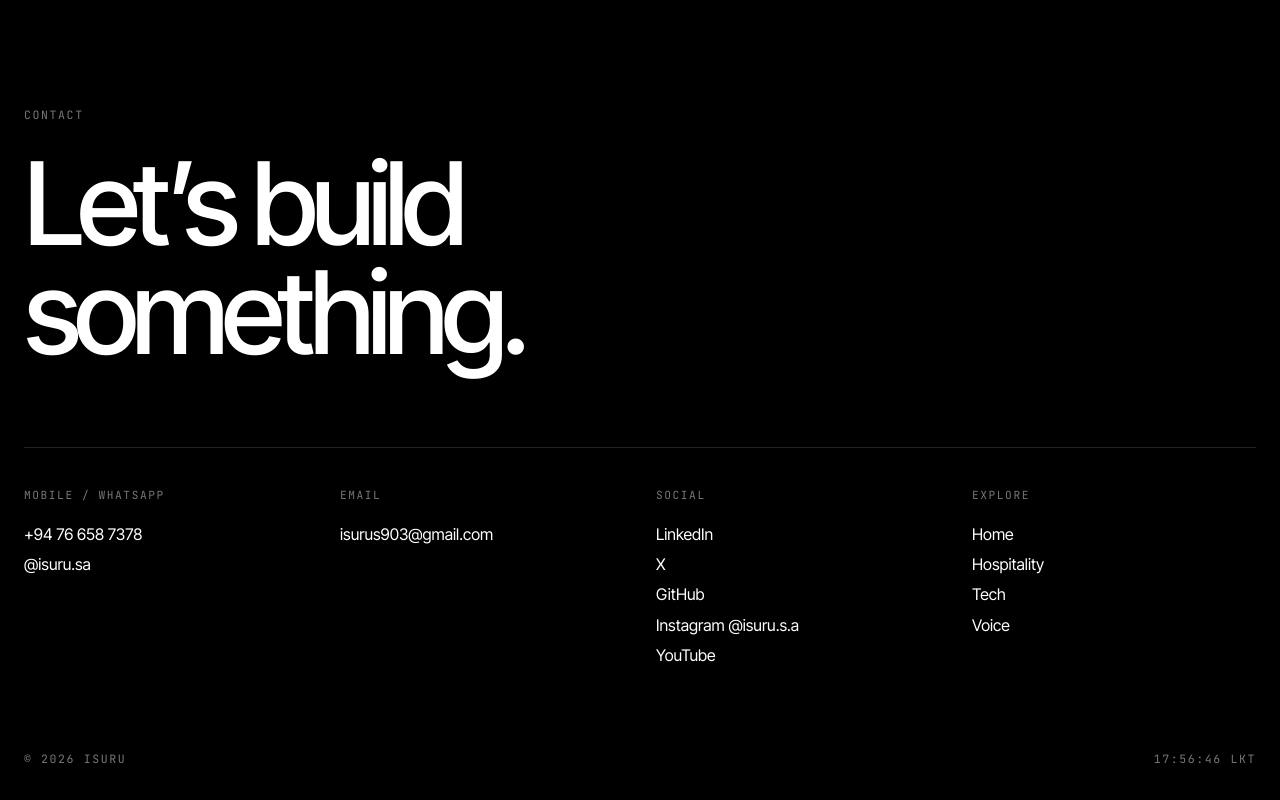
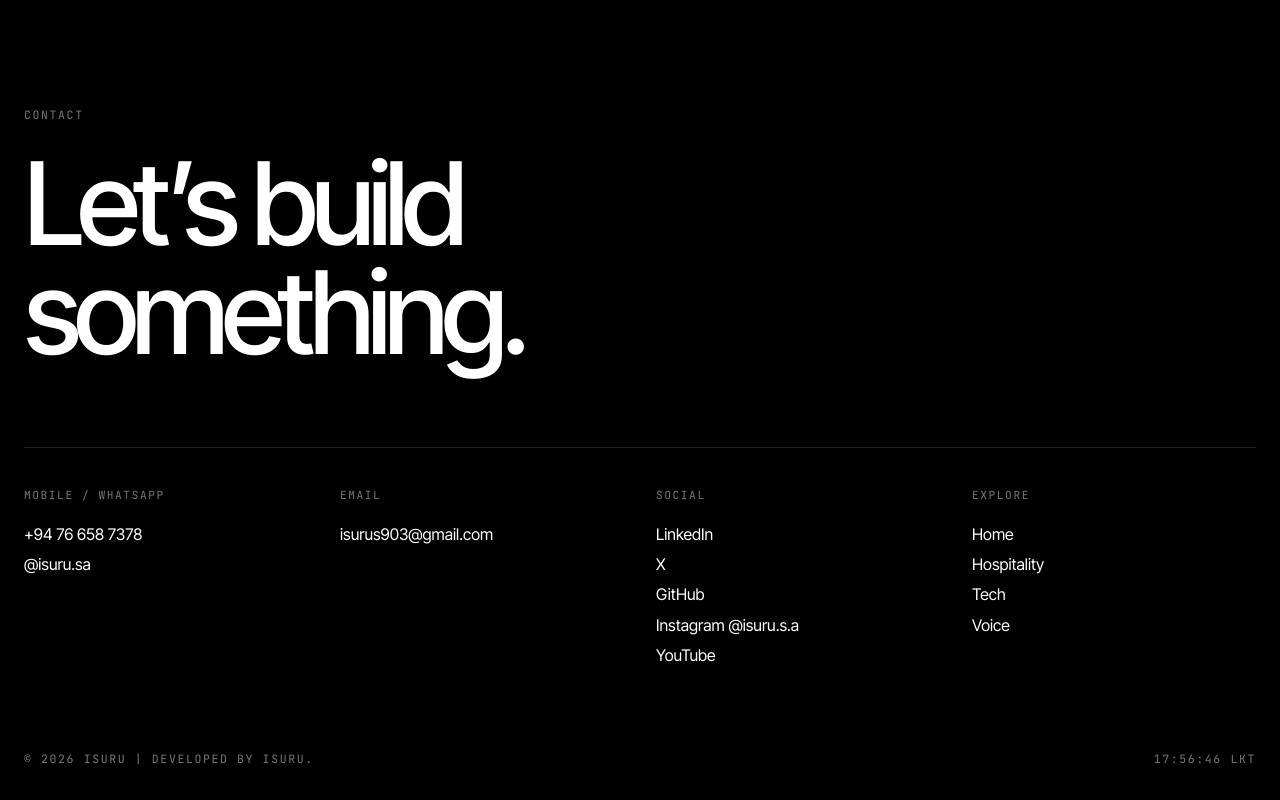
Before and after one commit to isuru963/Hello-Isuru, a plain HTML site: page voice.html in a window 1280 px wide. Shown: the part 1123-1923 px from the top of the page. Drawn offline with Linux system fonts and the light colour scheme.

Commit message:
Update footer legal text and developer credit

```diff
--- a/voice.html
+++ b/voice.html
@@ -22,5 +22,5 @@
 <div><h4>Email</h4><a href="mailto:isurus903@gmail.com">isurus903@gmail.com</a></div>
 <div><h4>Social</h4><a href="https://www.linkedin.com/in/isuru-aththanayake-7a70ab220/" target="_blank" rel="noopener">LinkedIn</a><a href="https://x.com/isuru_99" target="_blank" rel="noopener">X</a><a href="https://github.com/isuru963" target="_blank" rel="noopener">GitHub</a><a href="https://instagram.com/isuru.s.a" target="_blank" rel="noopener">Instagram @isuru.s.a <a href="https://youtube.com/@isuru_speaks" target="_blank" rel="noopener">YouTube</a></a></div>
 <div><h4>Explore</h4><a href="index.html">Home</a><a href="hospitality.html">Hospitality</a><a href="tech.html">Tech</a><a href="voice.html">Voice</a></div></div>
-<div class="legal mono"><span>© 2026 Isuru</span><span id="clock">Sri Lanka</span></div></div></footer>
+<div class="legal mono"><span>© 2026 Isuru | Developed by ISURU.</span><span id="clock">Sri Lanka</span></div></div></footer>
 <script src="js/main.js"></script></body></html>
```
